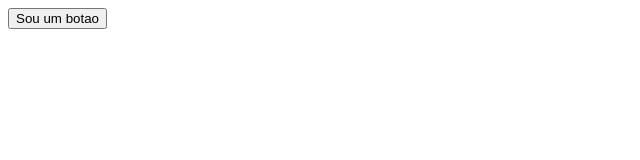
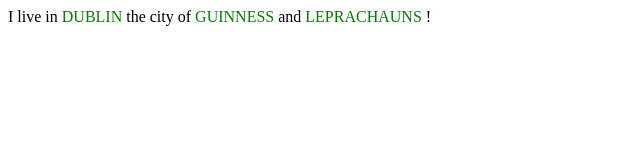
Before and after one commit to yogmel/js-es6-study, a plain HTML site: page index.html in a window 1280 px wide. Shown: the whole page, without its empty margins (0-640 px from the left). Drawn offline with Linux system fonts and the light colour scheme.

Commit message:
Atualização de conteúdo

```diff
--- a/index.html
+++ b/index.html
@@ -4,11 +4,24 @@
     <meta name="viewport" content="width=device-width, initial-scale=1.0">
     <meta http-equiv="X-UA-Compatible" content="ie=edge">
     <title>Document</title>
+
+    <style>
+        .green {
+            color: green;
+        }
+    </style>
 </head>
 <body>
 
     <button id="btn">Sou um botao</button>
 
+    <ul id="list">
+        <li>William</li>
+        <li>Jonas</li>
+        <li>Gabriel</li>
+    </ul>
+
+
     <script src="main.js"></script>
 </body>
 </html>
--- a/main.js
+++ b/main.js
@@ -45,7 +45,7 @@
 })
 console.log(loveArrowSingle)
 
-const loveArrowOneLine = ireland.map( name => `I love ${name}!` )
+const loveArrowOneLine = ireland.map(name => `I love ${name}!` )
 console.log(loveArrowOneLine)
 
 const loveChain = ireland
@@ -120,3 +120,205 @@
         </footer>
     </article>
 `;
+
+document.body.innerHTML = markup;
+
+// Tagged template
+const city = 'Dublin'
+const something = 'Guinness'
+const otherThing = 'Leprachauns'
+
+function green(template, ...values) {
+    return template.reduce((accumulator, part, i) => {
+        return `
+            ${accumulator}
+            <span class="green">${values[i-1].toUpperCase()}</span>
+            ${part}
+        `
+    })
+}
+
+const ireland2 = green`I live in ${city} the city of ${something} and ${otherThing}!`
+
+document.body.innerHTML = ireland2
+
+
+// Shorthand Properties
+// Para objetos, se o nome da propriedade e do valor forem iguais, ele não precisa ser repetido
+let firstName = 'William'
+let surname = 'Justen'
+let age = 26
+
+const person = {
+    firstName,
+    surname,
+    age,
+    hello(){ // para método do objeto, não há mais necessidade para colocar o funtion()
+        console.log('Hello!')
+    }
+}
+
+console.log(person)
+person.hello()
+
+// Default Parameters
+// Se o parâmetro não existir, ele coloca um valor padrão definido pelo programador
+function hello(name = 'William', surname = 'Justen') {
+    console.log(`Hello ${name} ${surname}! How are you?`)
+}
+
+hello() // retorna Hello William Justen! How are you?
+hello('Jonar', 'Mendes')
+hello('Jonas')
+
+
+// Métodos para Strings
+let text2 = 'Lorem ipsum dolor sit amet'
+
+console.log(text2.startsWith('rem', 2)) // o segundo parâmetro define a partir de qual caracter ele vai começar a contar
+console.log(text2.endsWith('ame', 25)) // o segundo parâmetro define qual o range de caracteres que ele conta
+console.log(text2.includes('ipsum')) // procura dentro da string a string definida como parâmetro
+console.log('lol'.repeat(10)) // retorna o texto 10 vezes
+
+
+// Métodos de arrays
+// Array.from()
+const text = 'William'
+console.log(Array.from(text)) // cria um array usando cada caracter como item
+
+const list = document.querySelectorAll('#list li')
+const listArray = Array.from(list) // transforma o node list em array, habilitando métodos próprios de array
+
+// Array.of()
+const arrayOf = Array.of(1, 4, 'William', {nome: 'Jonas'})
+console.log(arrayOf)
+
+// Array.find() e Array.findIndex()
+const sampleArray = [4, -5, 0, -1]
+const underZero = sampleArray.find( x => x < 0 )
+console.log(underZero) // retorna o PRIMEIRO item que está dentro da condição
+
+const underZeroIndex = sampleArray.findIndex( x => x < 0 )
+console.log(underZeroIndex) // retorna o indíce que está dentro da condição
+
+// Array.find()
+const data = [
+    {
+        name: 'Wiliiam',
+        age: 26,
+        city: 'Dublin'
+    },
+    {
+        name: 'Jonas',
+        age: 22,
+        city: 'Cologne'
+    }
+]
+
+const will2 = data.find( will2 => will.name === 'William' )
+console.log(will2)
+
+// Array.fill()
+const arr2 = new Array(50)
+arr2.fill('lol', 1, 3) // o primeiro parâmetro define o que vai ser inserido, segundo, em qual índice e o último até qual índice
+
+console.log(arr2)
+
+
+// Destructuring
+// Destructuring facilita a nomeação de variáveis para nomes e valores de um objeto
+var destruct = {
+    name2: 'William',
+    surname2: 'Justen',
+    age: 25,
+    blog: 'https://willianjusten.com.br',
+    social: {
+        twitter: '@Willian_Justen',
+        facebook: '/willianjusten'
+    }
+}
+
+const { name2, surname2 } = destruct
+console.log(name2)
+console.log(surname2)
+
+const { facebook, twitter } = destruct.social // para objeto dentro de objeto
+console.log(facebook)
+console.log(twitter)
+
+const { facebook: fb } = destruct.social // também é permitido mudar o nome da variável para que não seja o nome do valor
+console.log(fb)
+
+const { city2 = 'Dublin' } = destruct
+
+// Destructuring em arrays
+const arr3 = [ 'Willian', 'Justen', 26, 'Dublin' ]
+const [ nameArray, surnameArray, ageArray, cityArray ] = arr3
+
+console.log(nameArray)
+console.log(surnameArray)
+console.log(ageArray)
+console.log(cityArray)
+
+// Fazendo swap em variáveis
+    let a = 42
+    let b = 21
+
+    console.log('a: ', a)
+    console.log('b: ', b);
+
+    [a, b] = [b, a] // realiza a troca de variáveis
+
+    console.log('a: ', a)
+    console.log('b: ', b)
+
+
+// Spread e Rest
+// Spread operator
+let front = ['react', 'vue', 'angular']
+let back = ['python', 'ruby', 'nodejs']
+
+console.log([...'will']) // cria uma array, cujos itens sao cada caracter da string
+console.log(...front) // imprime todos os itens do array
+
+let fullStack = [...front, 'RxJS', ...back]
+console.log(fullStack)
+
+// Spread tambem pode ser usado dentro de funcoes
+function makeSandwich(bread, cheese, sauce){
+    console.log(`Your sandwich with ${bread} bread, ${cheese} cheese and ${sauce} is done!`)
+}
+
+const ingredients = [ 'white', 'cheddar', 'barbecue' ]
+makeSandwich(...ingredients) // chama a funcao usando todos os itens do array como parametro
+
+// Rest params
+
+function multiply(mult, ...args){ // dessa forma, é informado que há mais argumentos, porém não se sabe a quantidade deles
+    return args.map(arg => arg * mult)
+}
+
+console.log(multiply(5,2,5,6))
+
+
+// Promises
+// Promise é um objeto com uma ação que não foi finalizada, mas que no futuro será realizada. Importante para requisições assíncronas
+var defer = new Promise((resolve, reject) => {
+    setTimeout(() => {
+
+        if (true){
+            resolve('Hello! It works')
+        } else {
+            reject('Error!')
+        }
+
+    }, 2000)
+})
+
+defer
+    .then((data) => {
+        console.log(data)
+        return 'foo'
+    })
+    .then((data) => console.log(data))
+    .catch((err) => console.log(err))
```
Also changed, not shown: README.md.
